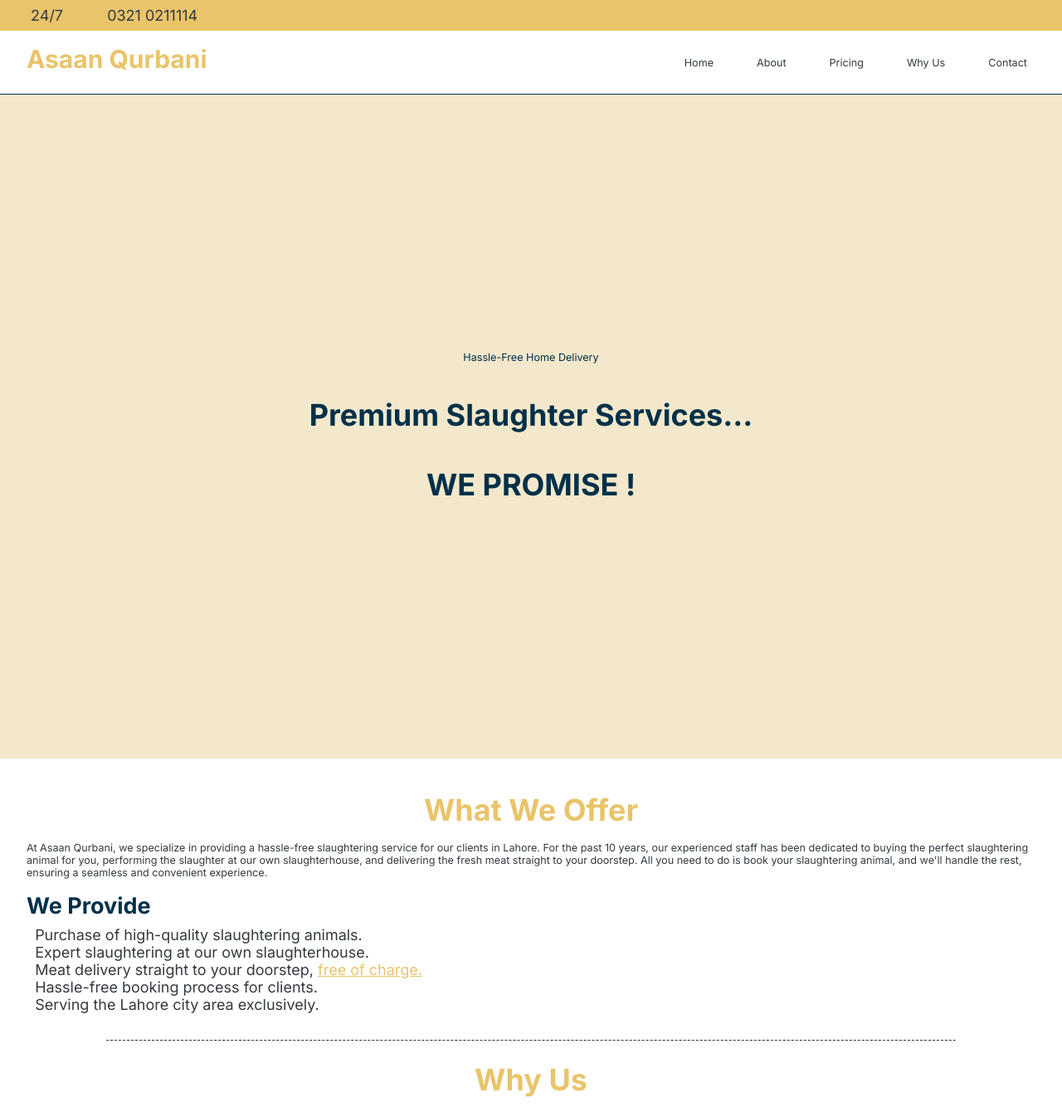
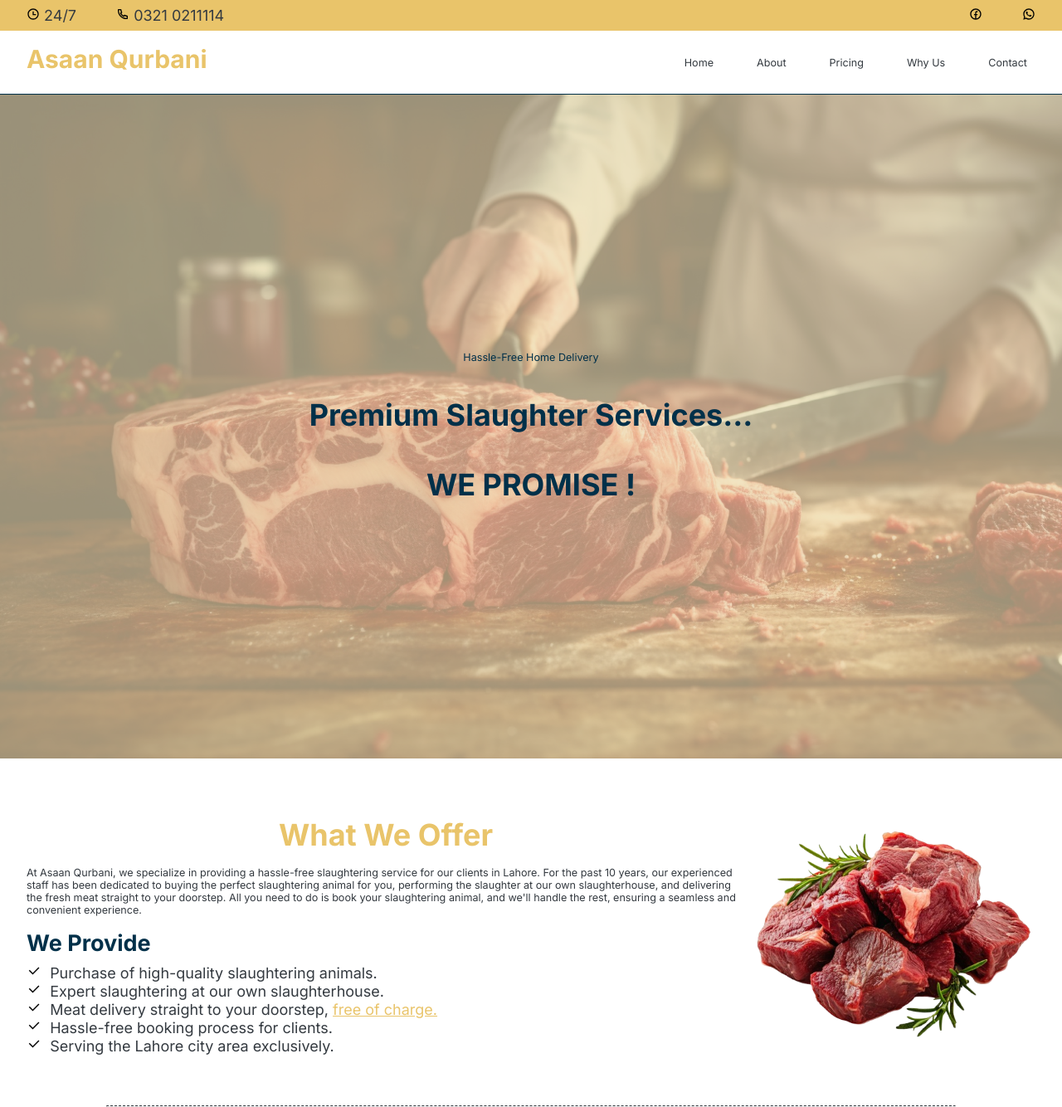
Before and after one commit to adeel7831/Slaughtering-Service, a plain HTML site: page index.html in a window 1280 px wide. Shown: the top 1334 px of the page at 83% size. Drawn offline with nearby package versions, Linux system fonts and the light colour scheme; the site is published under a folder, as on GitHub Pages, so addresses that start at the root find nothing.

Commit message:
corrected images path

```diff
--- a/index.html
+++ b/index.html
@@ -16,10 +16,10 @@
             <ul>
                 <li>
                     <div>
-                        <img height="16px" src="/images/time-line.svg" alt="">&nbsp;<span>24/7</span>
+                        <img height="16px" src="images/time-line.svg" alt="">&nbsp;<span>24/7</span>
                     </div>
                     <div>
-                        <img height="16px" src="/images/phone-line.svg" alt="">&nbsp;<span>0321 0211114</span>
+                        <img height="16px" src="images/phone-line.svg" alt="">&nbsp;<span>0321 0211114</span>
                     </div>
                 </li>
             </ul>
@@ -27,8 +27,8 @@
         <div class="topBarSubDiv">
             <ul>
                 <li>
-                    <a href="https://www.facebook.com/AsaanQurbani1111" target="_blank"><img height="16px" src="/images/facebook-circle-line.svg" alt=""></a>
-                    <a href="https://wa.me/923210211114?text=Can I get more info about it ?" target="_blank"><img height="16px" src="/images/whatsapp-line.svg" alt=""></a>
+                    <a href="https://www.facebook.com/AsaanQurbani1111" target="_blank"><img height="16px" src="images/facebook-circle-line.svg" alt=""></a>
+                    <a href="https://wa.me/923210211114?text=Can I get more info about it ?" target="_blank"><img height="16px" src="images/whatsapp-line.svg" alt=""></a>
                 </li>
             </ul>
         </div>
@@ -73,16 +73,16 @@
                 <p>At Asaan Qurbani, we specialize in providing a hassle-free slaughtering service for our clients in Lahore. For the past 10 years, our experienced staff has been dedicated to buying the perfect slaughtering animal for you, performing the slaughter at our own slaughterhouse, and delivering the fresh meat straight to your doorstep. All you need to do is book your slaughtering animal, and we'll handle the rest, ensuring a seamless and convenient experience.</p>
                 <h2>We Provide</h2>
                 <ul>
-                    <li><img height="18px" src="/images/check-line.svg" alt=""><span>&nbsp;</span> Purchase of high-quality slaughtering animals.</li>
-                    <li><img height="18px" src="/images/check-line.svg" alt=""><span>&nbsp;</span> Expert slaughtering at our own slaughterhouse.</li>
-                    <li><img height="18px" src="/images/check-line.svg" alt=""><span>&nbsp;</span> Meat delivery straight to your doorstep, <span id="freeDelivery">free of charge.</span></li>
-                    <li><img height="18px" src="/images/check-line.svg" alt=""><span>&nbsp;</span> Hassle-free booking process for clients.</li>
-                    <li><img height="18px" src="/images/check-line.svg" alt=""><span>&nbsp;</span> Serving the Lahore city area exclusively.</li>
+                    <li><img height="18px" src="images/check-line.svg" alt=""><span>&nbsp;</span> Purchase of high-quality slaughtering animals.</li>
+                    <li><img height="18px" src="images/check-line.svg" alt=""><span>&nbsp;</span> Expert slaughtering at our own slaughterhouse.</li>
+                    <li><img height="18px" src="images/check-line.svg" alt=""><span>&nbsp;</span> Meat delivery straight to your doorstep, <span id="freeDelivery">free of charge.</span></li>
+                    <li><img height="18px" src="images/check-line.svg" alt=""><span>&nbsp;</span> Hassle-free booking process for clients.</li>
+                    <li><img height="18px" src="images/check-line.svg" alt=""><span>&nbsp;</span> Serving the Lahore city area exclusively.</li>
 
                 </ul>
             </div>
             <div>
-                <img class="meatImg" src="/images/meat-removebg-preview.png" alt="">
+                <img class="meatImg" src="images/meat-removebg-preview.png" alt="">
             </div>
         </div>
     </div>
@@ -168,8 +168,8 @@
 
         <h1>Connect With Us</h1>
         <div class="socialIcons">
-            <a href="https://www.facebook.com/AsaanQurbani1111" target="_blank"><img src="/images/facebook-circle-line.svg" alt=""></a>
-            <a href="https://wa.me/923210211114?text=Can I get more info about it ?" target="_blank"><img src="/images/whatsapp-line.svg" alt=""></a>
+            <a href="https://www.facebook.com/AsaanQurbani1111" target="_blank"><img src="images/facebook-circle-line.svg" alt=""></a>
+            <a href="https://wa.me/923210211114?text=Can I get more info about it ?" target="_blank"><img src="images/whatsapp-line.svg" alt=""></a>
         </div>
     </div>
 
--- a/styles.css
+++ b/styles.css
@@ -116,7 +116,7 @@ nav ul li a:hover{
 }
 .heroSection{
     height: 100vh;
-    background-image: url('/images/heroSection.jpg');
+    background-image: url('images/heroSection.jpg');
     background-size: cover;
 }
 .heroSectionSubDiv{
@@ -213,13 +213,13 @@ nav ul li a:hover{
     border-radius: 0.3rem;
 }
 .goatImg{
-    background-image: url('/images/goat.jpg');
+    background-image: url('images/goat.jpg');
 }
 .cowImg{
-    background-image: url('/images/cow.jpg');
+    background-image: url('images/cow.jpg');
 }
 .camelImg{
-    background-image: url('/images/camel.jpg');
+    background-image: url('images/camel.jpg');
 }
 .contactSection{
     display: flex;
```
